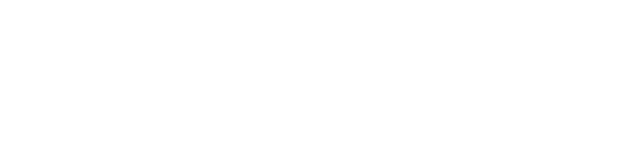
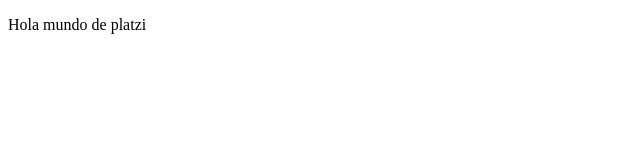
Before and after one commit to rodolfotiburcio/demoGithub, a plain HTML site: page index.html in a window 1280 px wide. Shown: the whole page, without its empty margins (0-640 px from the left). Drawn offline with Linux system fonts and the light colour scheme.

Commit message:
Mi primer modificiacion wsl

```diff
--- a/index.html
+++ b/index.html
@@ -6,6 +6,8 @@
     <title>Mi Documento</title>
 </head>
 <body>
-
+    <p>
+        Hola mundo de platzi
+    </p>
 </body>
 </html>
```
